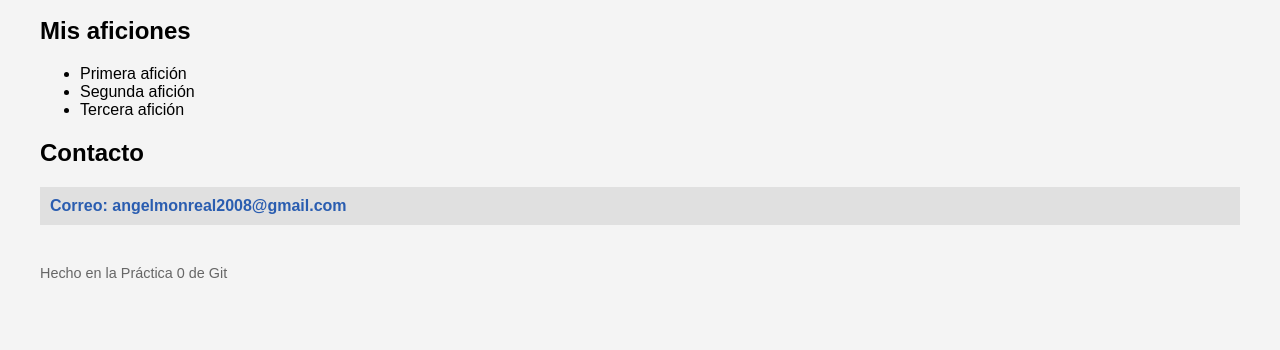
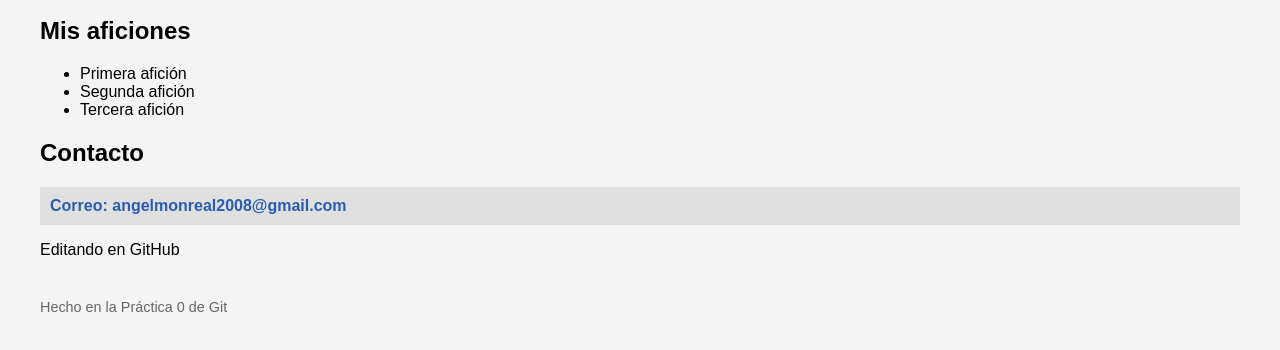
Before and after one commit to AngelMonrealEscudero/mi-primer-repo, a plain HTML site: page index.html in a window 1280 px wide. Shown: the part 178-528 px from the top of the page. Drawn offline with Linux system fonts and the light colour scheme.

Commit message:
Editando el parrafo desde GItHub

```diff
--- a/index.html
+++ b/index.html
@@ -17,6 +17,7 @@
   </ul>
   <h2>Contacto</h2>
   <p class="contacto">Correo: angelmonreal2008@gmail.com</p>
+   <p>Editando en GitHub</p>
   <footer><p>Hecho en la Práctica 0 de Git</p></footer>
  </body>
 </html>
```
